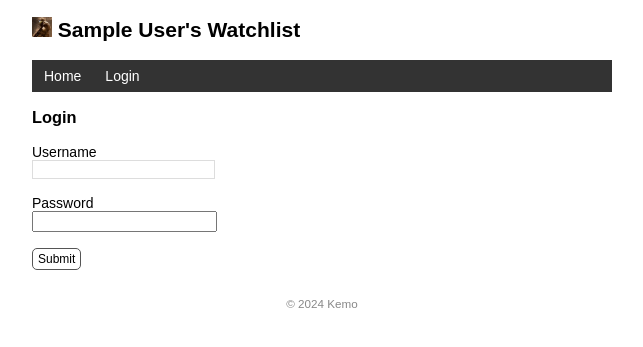
After one commit to Kemo617/watchlist, a Flask app: page /login in a window 1280 px wide. The commit adds this page. Shown: the top 347 px of the page, without its empty margins (318-961 px from the left). Run offline with Flask 3, Linux system fonts and the light colour scheme; tables that the repository leaves empty hold one stand-in row (values such as "Sample post").

Commit message:
User authentication with Flask-Login

```diff
--- a/app.py
+++ b/app.py
@@ -3,7 +3,9 @@ import sys
 import click
 
 from flask import Flask, url_for, request, redirect, flash, render_template
+from werkzeug.security import generate_password_hash, check_password_hash
 from flask_sqlalchemy import SQLAlchemy
+from flask_login import LoginManager, UserMixin, login_required, login_user, logout_user, current_user
 
 WIN = sys.platform.startswith('win')
 if WIN:
@@ -17,19 +19,41 @@ app.config['SQLALCHEMY_DATABASE_URI'] = prefix + os.path.join(app.root_path, 'da
 app.config['SQLALCHEMY_TRACK_MODIFICATIONS'] = False
 # 设置签名所需的密钥
 app.config['SECRET_KEY'] = 'dev'
-# 初始户扩展,传入程序实例app
+# 初始化扩展,传入程序实例app
 db = SQLAlchemy(app)
+# 登陆管理类实例化
+login_manager = LoginManager(app)
+# 登录视图为起点
+login_manager.login_view = 'showlogin'
 
-class User(db.Model):
+# ----------------- 用户加载回调函数 -----------------
+@login_manager.user_loader
+def load_user(user_id):
+    user = User.query.get(int(user_id))
+    return user
+
+# ----------------- 数据模型 -----------------------
+class User(db.Model, UserMixin):
     id = db.Column(db.Integer, primary_key=True)
-    name = db.Column(db.String(20))
+    ownername = db.Column(db.String(20))
+    username = db.Column(db.String(20))
+    password_hash = db.Column(db.String(128))
+
+    # 设置口令
+    def set_password(self, password):
+        self.password_hash = generate_password_hash(password)
+
+    # 验证口令
+    def validate_password(self, password):
+        return check_password_hash(self.password_hash, password)
 
 class Movie(db.Model):
     id = db.Column(db.Integer, primary_key=True)
     title = db.Column(db.String(60))
     year = db.Column(db.String(4))
 
-# 注册为命令, 初始化数据库
+# ----------------- 注册命令 -----------------------
+# 初始化数据库
 @app.cli.command()
 @click.option('--drop', is_flag=True, help='Create after drop.')
 def initdb(drop):
@@ -38,12 +62,48 @@ def initdb(drop):
     db.create_all()
     click.echo('Initialized database.')
 
-# 注册为命令, 向数据库填充示例数据
+# 创建管理用户
 @app.cli.command()
-def forge():
+@click.option('--username', prompt=True, help='The username used to login.')
+@click.option('--password', prompt=True, hide_input=True, confirmation_prompt=True, help='The password used to login.')
+def setadmin(username, password):
     db.create_all()
 
-    name = 'Kemo'
+    user = User.query.first()
+    if user is not None:
+        click.echo('Updating user ...')
+        user.username = username
+        user.set_password(password)
+    else:
+        click.echo('Creating user ...')
+        user = User(username=username)
+        user.set_password(password)
+        db.session.add(user)
+
+    db.session.commit()
+    click.echo('Done.')
+
+# 设置所有者名
+@app.cli.command()
+@click.option('--ownername', prompt=True, help='The ownername of watchlist.')
+def setowner(ownername):
+    db.create_all()
+
+    user = User.query.first()
+    if user is not None:
+        click.echo('Updating owner ...')
+        user.ownername = ownername
+    else:
+        click.echo('Creating owner ...')
+        user = User(ownername=ownername)
+        db.session.add(user)
+
+    db.session.commit()
+    click.echo('Done.')
+
+# 向数据库填充电影示例数据
+@app.cli.command()
+def forgemovies():
     movies = [
         {'title': 'My Neighbor Totoro', 'year': '1988'},
         {'title': 'Dead Poets Society', 'year': '1989'},
@@ -53,8 +113,6 @@ def forge():
         {'title': 'The Pork of Music', 'year': '2012'}
     ]
 
-    user = User(name=name)
-    db.session.add(user)
     for m in movies:
         movie = Movie(title=m['title'], year=m['year'])
         db.session.add(movie)
@@ -68,8 +126,57 @@ def forge():
 def index():
     return render_template('index.html')
 
+# 显示登录页面
+@app.route('/login')
+def showlogin():
+    return render_template('login.html')
+
+# 显示设置页面
+@app.route('/settings')
+def showsettings():
+    return render_template('settings.html')
+
+# 登入
+@app.route('/loginA', methods=['POST'])
+def login():
+    username = request.form['username']
+    password = request.form['password']
+
+    user = User.query.first()
+    if username == user.username and user.validate_password(password):
+        login_user(user)
+        flash('Login success.')
+    else:
+        flash('Invalid username or password.')
+        return redirect(url_for('showlogin'))
+
+    return redirect(url_for('index'))
+
+# 登出
+@app.route('/logout')
+@login_required # 视图保护
+def logout():
+    logout_user()
+    flash('Goodbye.')
+    return redirect(url_for('index'))
+
+# 设置
+@app.route('/settingsA', methods=['POST'])
+@login_required
+def settings():
+    ownername = request.form['ownername']
+    if not ownername or len(ownername) > 20:
+        flash('Invalid input.')
+    else:
+        current_user.ownername = ownername
+        db.session.commit()
+        flash('Settings updated.')
+
+    return redirect(url_for('showsettings'))
+
 # 增加记录
 @app.route('/movie/add', methods=['POST'])
+@login_required
 def add():
     title = request.form.get('title')
     year = request.form.get('year')
@@ -87,6 +194,7 @@ def add():
 
 # 打开编辑
 @app.route('/movie/edit', methods=['POST'])
+@login_required
 def edit():
     movie_id = request.form['movie_id']
     movie = Movie.query.get_or_404(movie_id)
@@ -94,6 +202,7 @@ def edit():
 
 # 更新记录
 @app.route('/movie/update', methods=['POST'])
+@login_required
 def update():
     title = request.form['title']
     year = request.form['year']
@@ -114,6 +223,7 @@ def update():
 
 # 删除记录
 @app.route('/movie/delete', methods=['POST'])
+@login_required
 def delete():
     movie_id = request.form['movie_id']
     movie = Movie.query.get_or_404(movie_id)
--- a/templates/base.html
+++ b/templates/base.html
@@ -4,7 +4,7 @@
     {% block head %}
     <meta charset="utf-8">
     <meta name="viewport" content="width=device-width, initial-scale=1.0">
-    <title>{{ user.name }}'s Watchlist</title>
+    <title>{{ user.ownername }}'s Watchlist</title>
     <link rel="icon" href="{{ url_for('static', filename='images/halo.png') }}">
     <link rel="stylesheet" href="{{ url_for('static', filename='style.css') }}" type="text/css">
     {% endblock %}
@@ -16,11 +16,17 @@
     {% endfor %}
     <h2>
         <img src="{{ url_for('static', filename='images/halo.png') }}" alt="halo" class="halo">
-        {{ user.name }}'s Watchlist
+        {{ user.ownername }}'s Watchlist
     </h2>
     <nav>
         <ul>
             <li><a href="{{ url_for('index') }}">Home</a></li>
+            {% if current_user.is_authenticated %}
+            <li><a href="{{ url_for('showsettings') }}">Settings</a></li>
+            <li><a href="{{ url_for('logout') }}">Logout</a></li>
+            {% else %}
+            <li><a href="{{ url_for('showlogin') }}">Login</a></li>
+            {% endif %}
         </ul>
     </nav>
     {% block content %}{% endblock %}
--- a/templates/index.html
+++ b/templates/index.html
@@ -3,15 +3,18 @@
 {% block content %}
 {# 使用 length 过滤器获取 movies 变量的长度 #}
 <p>{{ movies|length }} Titles</p>
+{% if current_user.is_authenticated %}
 <form method="post" action="{{ url_for('add') }}">
     Name <input type="text" name="title" autocomplete="off" required>
     Year <input type="text" name="year" autocomplete="off" required>
     <input class="btn" type="submit" name="submit" value="Add">
 </form>
+{% endif %}
 <ul class="movie-list">
     {% for movie in movies %} {# 遍历 movies #}
     <li>{{ movie.title }} - {{ movie.year }}
         <span class="float-right">
+            {% if current_user.is_authenticated %}
             <form class="inline-form" method="post" action="{{ url_for('edit') }}">
                 <input type="hidden" name="movie_id" value="{{ movie.id }}">
                 <input class="btn" type="submit" name="edit" value="Edit">
@@ -20,6 +23,7 @@
                 <input type="hidden" name="movie_id" value="{{ movie.id }}">
                 <input class="btn" type="submit" name="delete" value="Delete" onclick="return confirm('Are you sure?')">
             </form>
+            {% endif %}
             <a class="imdb" href="https://www.imdb.com/find?q={{ movie.title }}" target="_blank" title="Find this movie on IMDb">IMDb</a>
         </span>
     </li>
--- /dev/null
+++ b/templates/login.html
@@ -0,0 +1,12 @@
+{% extends 'base.html' %}
+
+{% block content %}
+<h3>Login</h3>
+<form method="post" action="{{ url_for('login') }}">
+    Username<br>
+    <input type="text" name="username" required><br><br>
+    Password<br>
+    <input type="password" name="password" required><br><br>
+    <input class="btn" type="submit" name="submit" value="Submit">
+</form>
+{% endblock %}
```
Also changed, not shown: templates/settings.html (added, +9 -0 lines).
